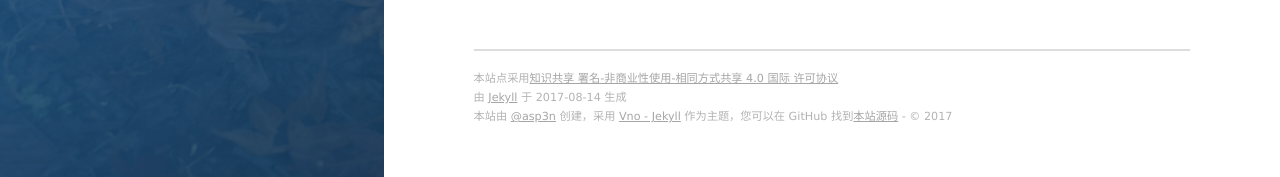
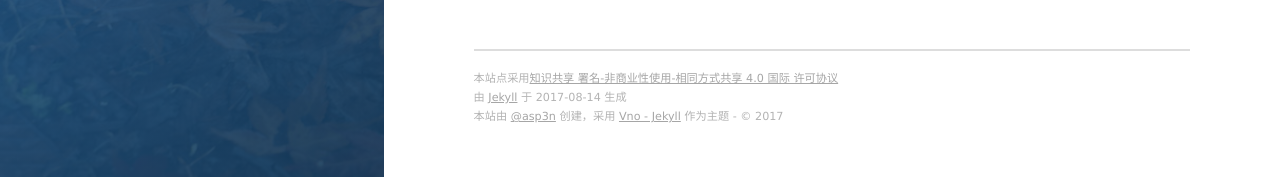
Before and after one commit to ultranal/ultranal.github.io, a Jekyll site: the page built from _posts/2017-06-12-gctf-2017-write-up.md, in a window 1280 px wide and 900 px high, scrolled down 5447 px. Shown: the part 720-897 px from the top of the window. Built offline with Jekyll 4.4.1, drawn with Linux system fonts in a browser that asks for light colours; nearby versions of some CDN libraries.

Commit message:
also some cleaning

```diff
--- a/_includes/footer.html
+++ b/_includes/footer.html
@@ -2,6 +2,6 @@
     <footer>
     	<span class="footer__copyright">本站点采用<a href="http://creativecommons.org/licenses/by-nc-sa/4.0/">知识共享 署名-非商业性使用-相同方式共享 4.0 国际 许可协议</a></span>
         <span class="footer__copyright">由 <a href="https://jekyllrb.com">Jekyll</a> 于 {{ site.time | date: "%F" }} 生成</span>
-        <span class="footer__copyright">本站{% if site.creator %}由 {{site.creator}} 创建，{% endif %}采用 <a href="https://github.com/onevcat/vno-jekyll">Vno - Jekyll</a> 作为主题，您可以在 GitHub 找到<a href="https://github.com/onevcat/OneV-s-Den">本站源码</a> - &copy; {{site.time | date: "%Y"}}</span>
+        <span class="footer__copyright">本站{% if site.creator %}由 {{site.creator}} 创建，{% endif %}采用 <a href="https://github.com/onevcat/vno-jekyll">Vno - Jekyll</a> 作为主题 - &copy; {{site.time | date: "%Y"}}</span>
     </footer>
 </section>
```
